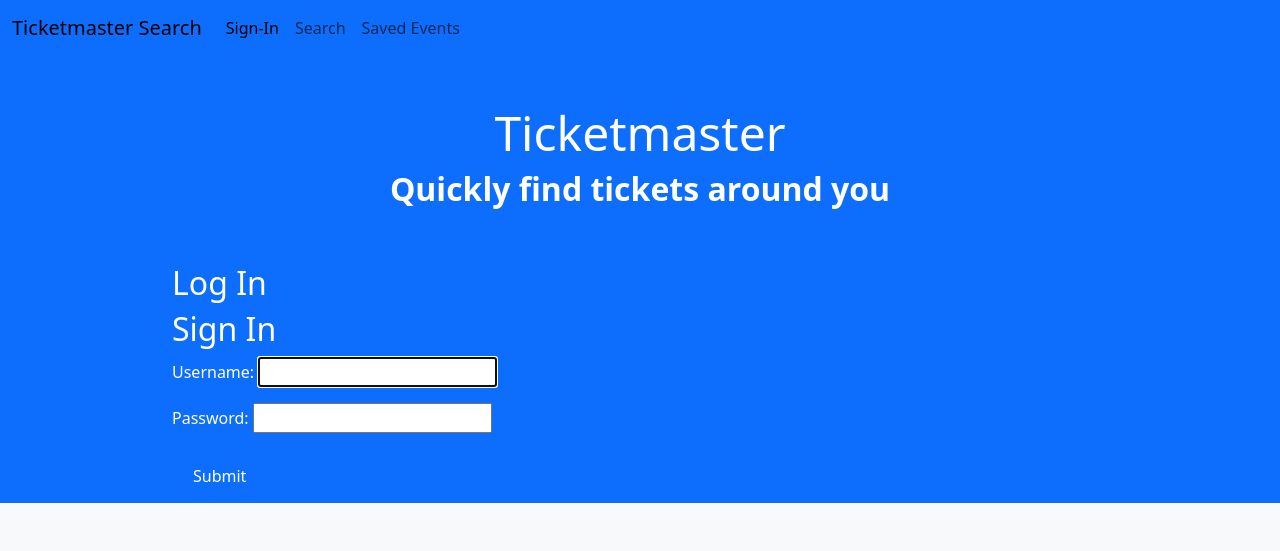
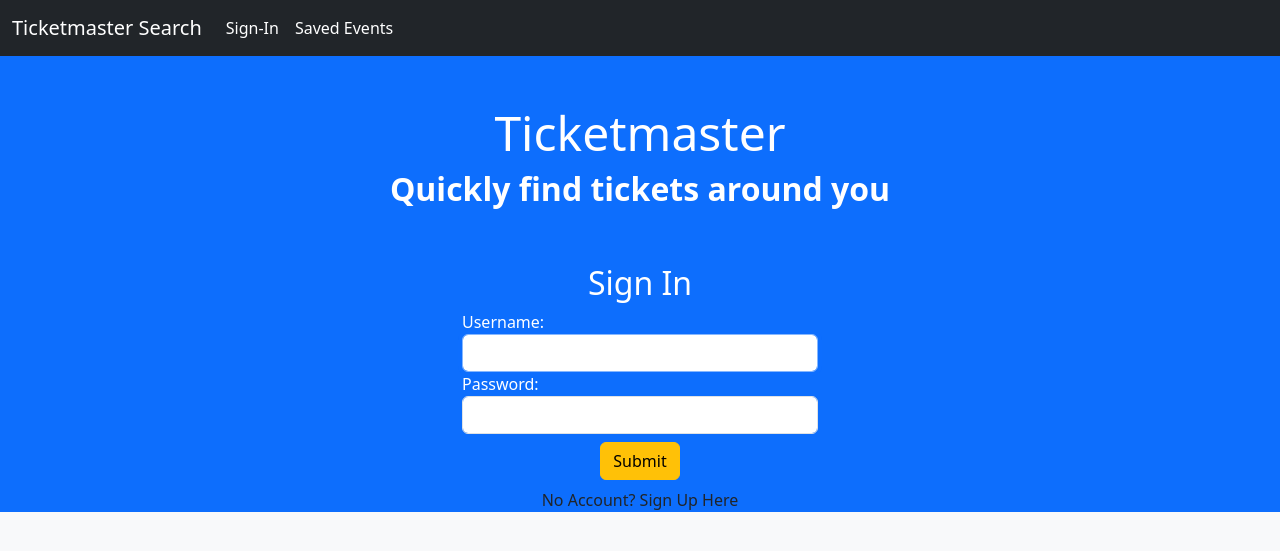
Before and after one commit to JC2197/Group2FinalProject, a Django app: page /login/ in a window 1280 px wide. Shown: the top 551 px of the page. Run offline with Django 4.2, Linux system fonts and the light colour scheme.

Commit message:
sign in/sign up, navbar changes

```diff
--- a/Group2Final/urls.py
+++ b/Group2Final/urls.py
@@ -18,11 +18,20 @@
 from django.urls import path
 from finalproject import views
 from django.contrib.auth.views import LoginView
+from finalproject.forms import BootstrapAuthenticationForm
+from django.views.generic import RedirectView
+from finalproject.views import signup
+
 
 urlpatterns = [
     path('admin/', admin.site.urls),
-    path('', views.signup),
-    path('login/', LoginView.as_view(template_name='login.html'), name='login'),
+
+    path('', RedirectView.as_view(url='/signup/'), name='redirect_to_signup'),
+    path('signup/', signup, name='signup'),
+    path('login/', LoginView.as_view(
+        authentication_form=BootstrapAuthenticationForm,
+        template_name='login.html'
+    ), name='login'),
     path('search-results/', views.search, name='search-results'),
     path('saved-events/', views.save_event, name='saved-events'),
 ]
--- a/finalproject/forms.py
+++ b/finalproject/forms.py
@@ -1,6 +1,7 @@
 from django import forms
 from .models import *
 from django.contrib.auth.forms import UserCreationForm
+from django.contrib.auth.forms import AuthenticationForm
 
 
 class SearchForm(forms.ModelForm):
@@ -24,14 +25,13 @@
         }
 
 
-class SignInForm(forms.ModelForm):
-    class Meta:
-        fields = '__all__'
-        model = User
-        widgets = {
-            'username': forms.TextInput(),
-            'password': forms.PasswordInput(),
-        }
+class BootstrapAuthenticationForm(AuthenticationForm):
+    def __init__(self, *args, **kwargs):
+        super().__init__(*args, **kwargs)
+
+        # Add Bootstrap classes to the widgets
+        self.fields['username'].widget.attrs.update({'class': 'form-control'})
+        self.fields['password'].widget.attrs.update({'class': 'form-control'})
 
 
 class CustomUserCreationForm(UserCreationForm):
@@ -41,6 +41,6 @@
 
     def __init__(self, *args, **kwargs):
         super().__init__(*args, **kwargs)
-        self.fields['username'].widget.attrs.update({'class': 'custom-class'})
-        self.fields['password1'].widget.attrs.update({'class': 'custom-class'})
-        self.fields['password2'].widget.attrs.update({'class': 'custom-class'})
+        self.fields['username'].widget.attrs.update({'class': 'form-control m-2'})
+        self.fields['password1'].widget.attrs.update({'class': 'form-control m-2'})
+        self.fields['password2'].widget.attrs.update({'class': 'form-control m-2'})
--- a/templates/base.html
+++ b/templates/base.html
@@ -9,22 +9,20 @@
     <link rel="stylesheet" href="{% static 'styles.css' %}">
 </head>
 <body class="bg-light">
-<nav class="navbar navbar-expand-lg bg-primary">
+<nav class="navbar navbar-expand-lg bg-dark">
   <div class="container-fluid">
-    <a class="navbar-brand" href="#">Ticketmaster Search</a>
+    <a class="navbar-brand text-white" href="{% url 'search-results' %}">Ticketmaster Search</a>
     <button class="navbar-toggler" type="button" data-bs-toggle="collapse" data-bs-target="#navbarSupportedContent" aria-controls="navbarSupportedContent" aria-expanded="false" aria-label="Toggle navigation">
       <span class="navbar-toggler-icon"></span>
     </button>
     <div class="collapse navbar-collapse" id="navbarSupportedContent">
       <ul class="navbar-nav me-auto mb-2 mb-lg-0">
         <li class="nav-item">
-          <a class="nav-link active" aria-current="page" href="{% url 'login' %}">Sign-In</a>
-        </li>
-        <li class="nav-item">
-          <a class="nav-link" href="{% url 'search-results' %}">Search</a>
+          <a class="nav-link active text-white" aria-current="page" href="{% url 'login' %}">Sign-In</a>
         </li>
           <li class="nav-item">
-          <a class="nav-link" href="{% url 'saved-events' %}">Saved Events</a>
+          <a class="nav-link text-white" href="{% url 'saved-events' %}">Saved Events</a>
+          </li>
       </ul>
     </div>
   </div>
--- a/templates/login.html
+++ b/templates/login.html
@@ -2,20 +2,33 @@
 
 {% block body %}
 <div class="container-fluid bg-primary text-white">
-    <div class="row justify-content-center">
-        <div class="col-lg-9">
+    <div class="container">
     <h1 class="display-5 text-center pt-5">Ticketmaster</h1>
     <h2 class="fw-bold text-center pb-5">Quickly find tickets around you</h2>
+        <div class="row justify-content-center">
+            <div class="col-4"></div>
+            <div class="col-4">
                 {% block content %}
-                <h2>Log In</h2>
-                <form action="{% url 'login' %}" method="post">
+                    <form action="{% url 'login' %}" method="post" class="form-group">
                         {% csrf_token %}
 
-                      <h2>Sign In</h2>
-                      {{ form.as_p }}
-                      <input type="submit" class="btn btn-primary m-2" value="Submit">
+                        <h2 class="text-center">Sign In</h2>
+                        <div class="form-group">
+                            {{ form.as_div }}
+                        </div>
+
+                        <div class="container text-center">
+                            <input type="submit" class="btn btn-warning m-2" value="Submit"></div>
                     </form>
+                    <div class="container text-center text-dark">
+                        No Account?
+                        <a class="link-dark link-underline-opacity-0 link-underline-opacity-100-hover" href="/">Sign Up Here</a>
+                    </div>
                 {% endblock %}
+
+            </div>
+            <div class="col-4"></div>
+
         </div>
     </div>
 </div>
```
Also changed, not shown: templates/landing.html (+9 -4 lines). Lines whose indentation alone changed are shown as unchanged.
